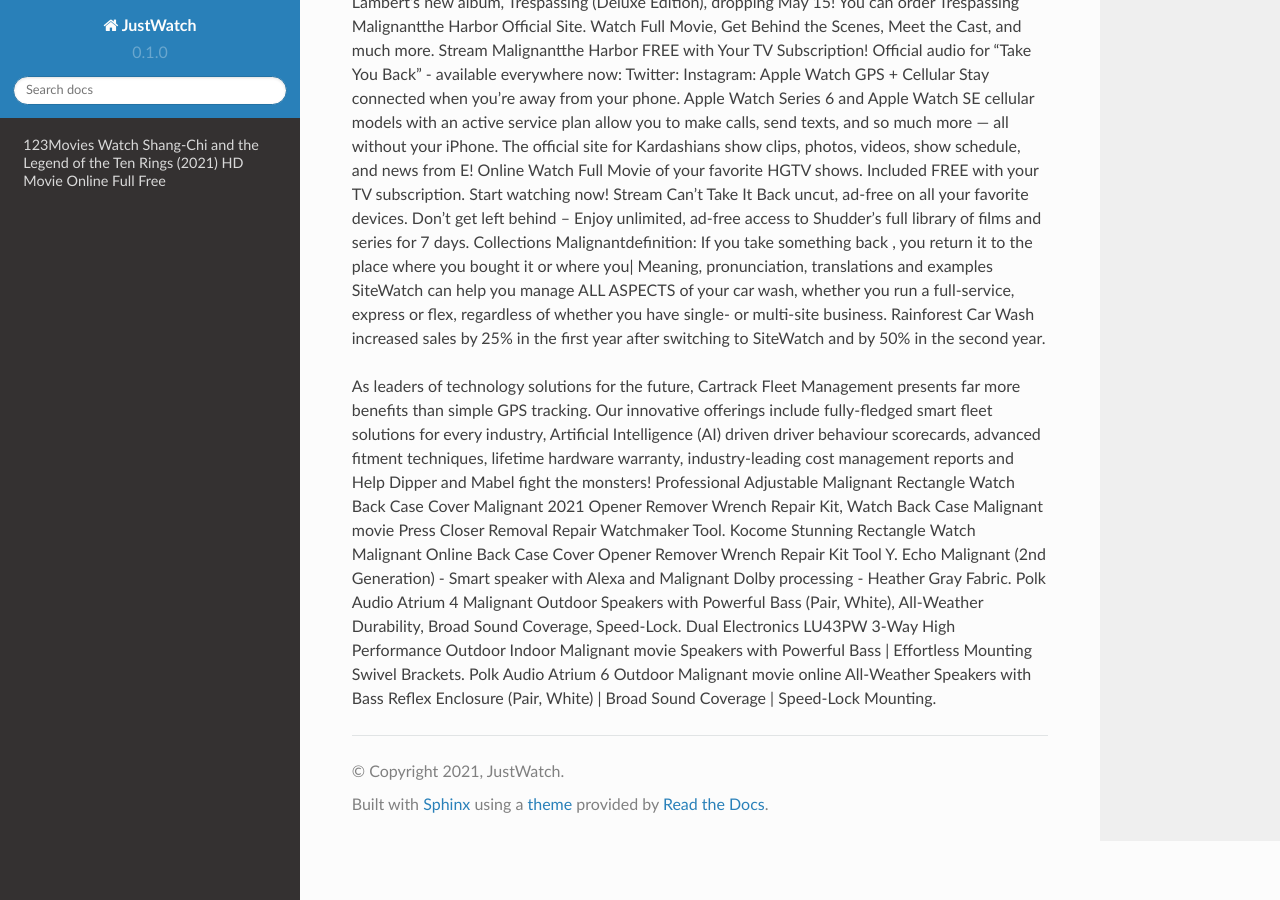
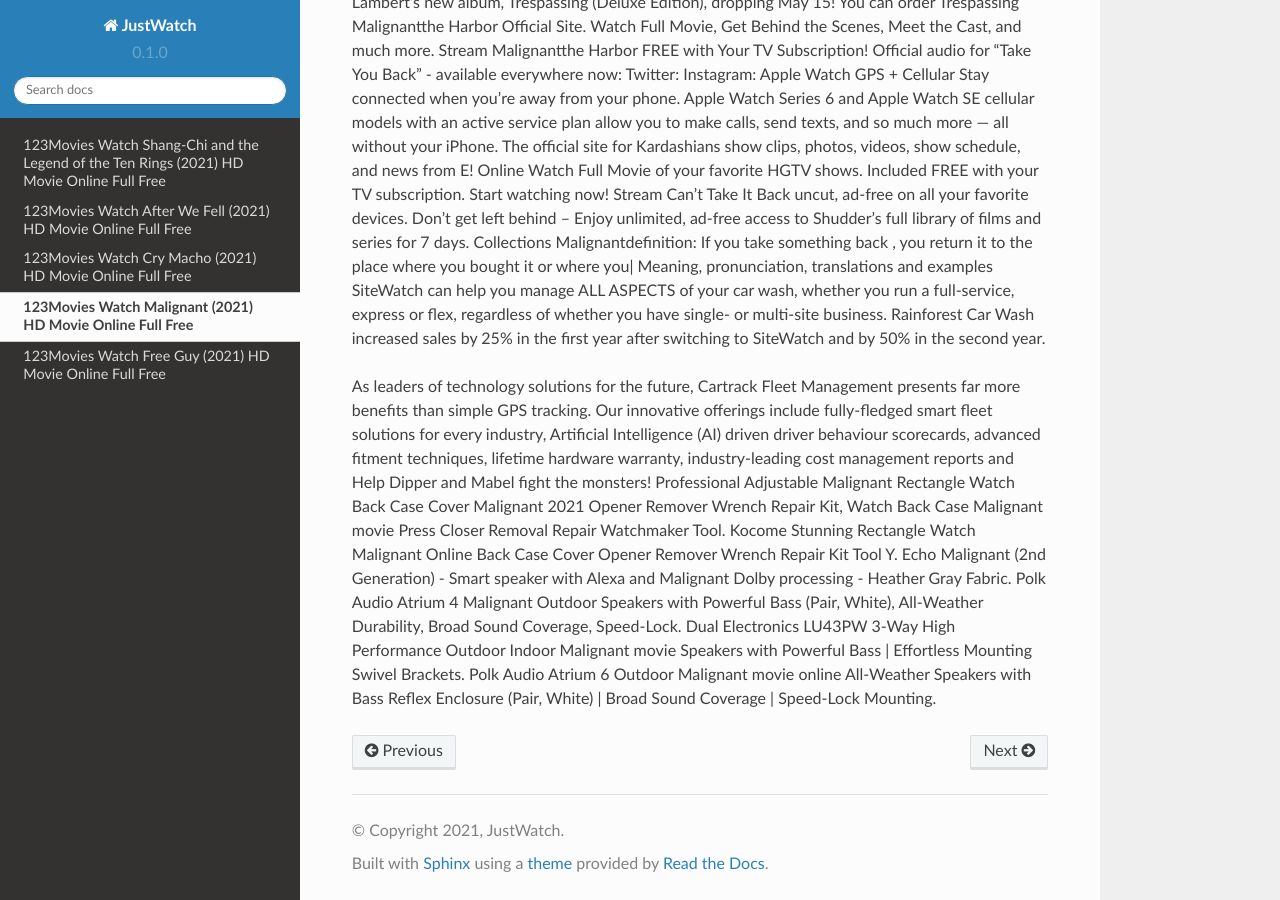
Before and after one commit to onegite/justwatch, a Sphinx documentation site: the page built from docs/source/watch-malignant-2021-full-movie-online-free.rst, in a window 1280 px wide and 900 px high, scrolled down 6555 px. Built offline with Sphinx 7.4.7 and the Read the Docs theme 2.0.0, drawn with Linux system fonts in a browser that asks for light colours; pages that are not in the unit, such as notebooks, are missing from menus.

Commit message:
Update index.rst

```diff
--- a/docs/source/index.rst
+++ b/docs/source/index.rst
@@ -8,5 +8,8 @@
 
 .. toctree::
 
-   free
    watch-shang-chi-2021-full-movie-online-free
+   watch-after-we-fell-2021-full-movie-online-free
+   watch-cry-macho-2021-full-movie-online-free
+   watch-malignant-2021-full-movie-online-free
+   watch-free-guy-2021-full-movie-online-free
```
